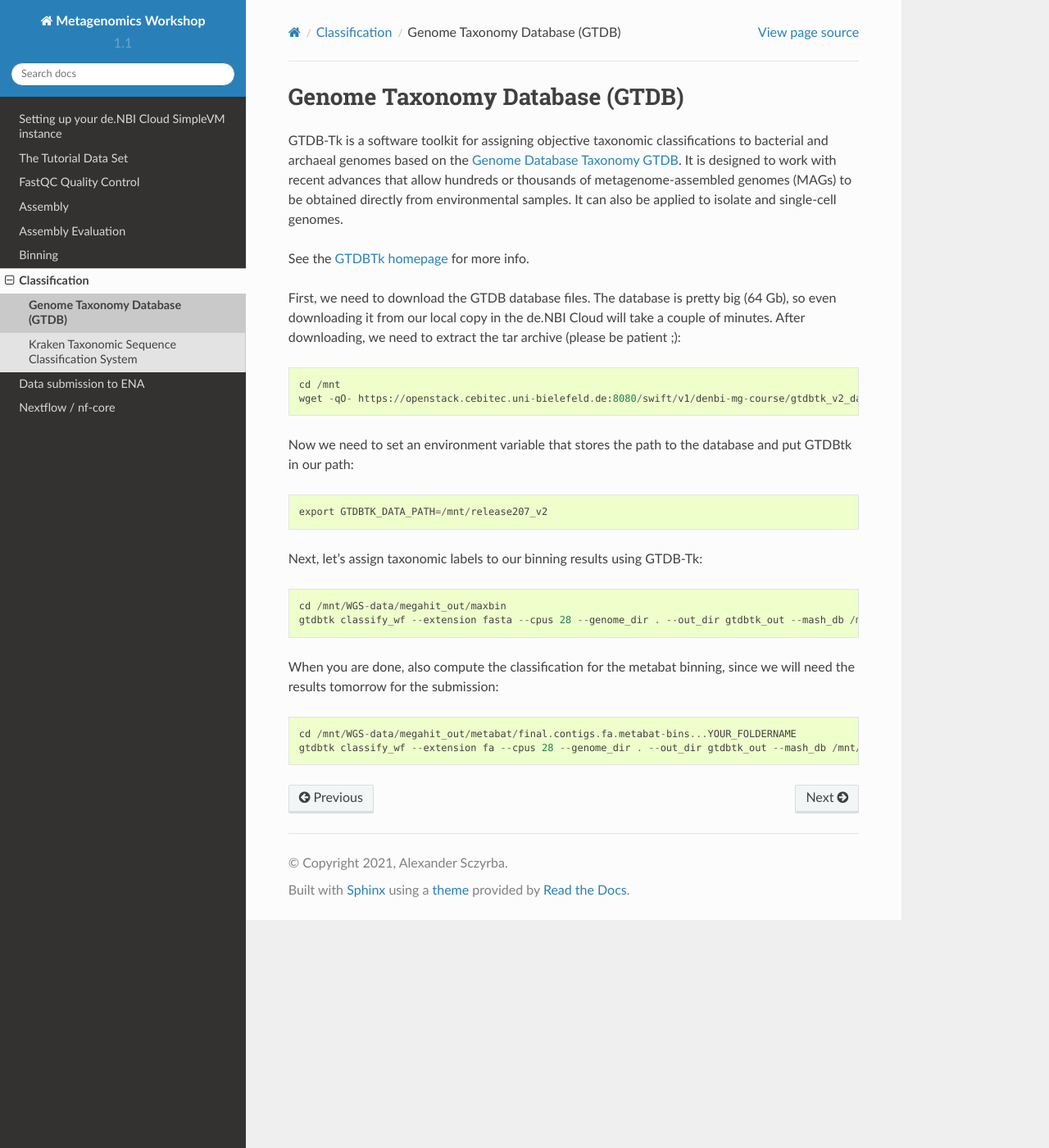
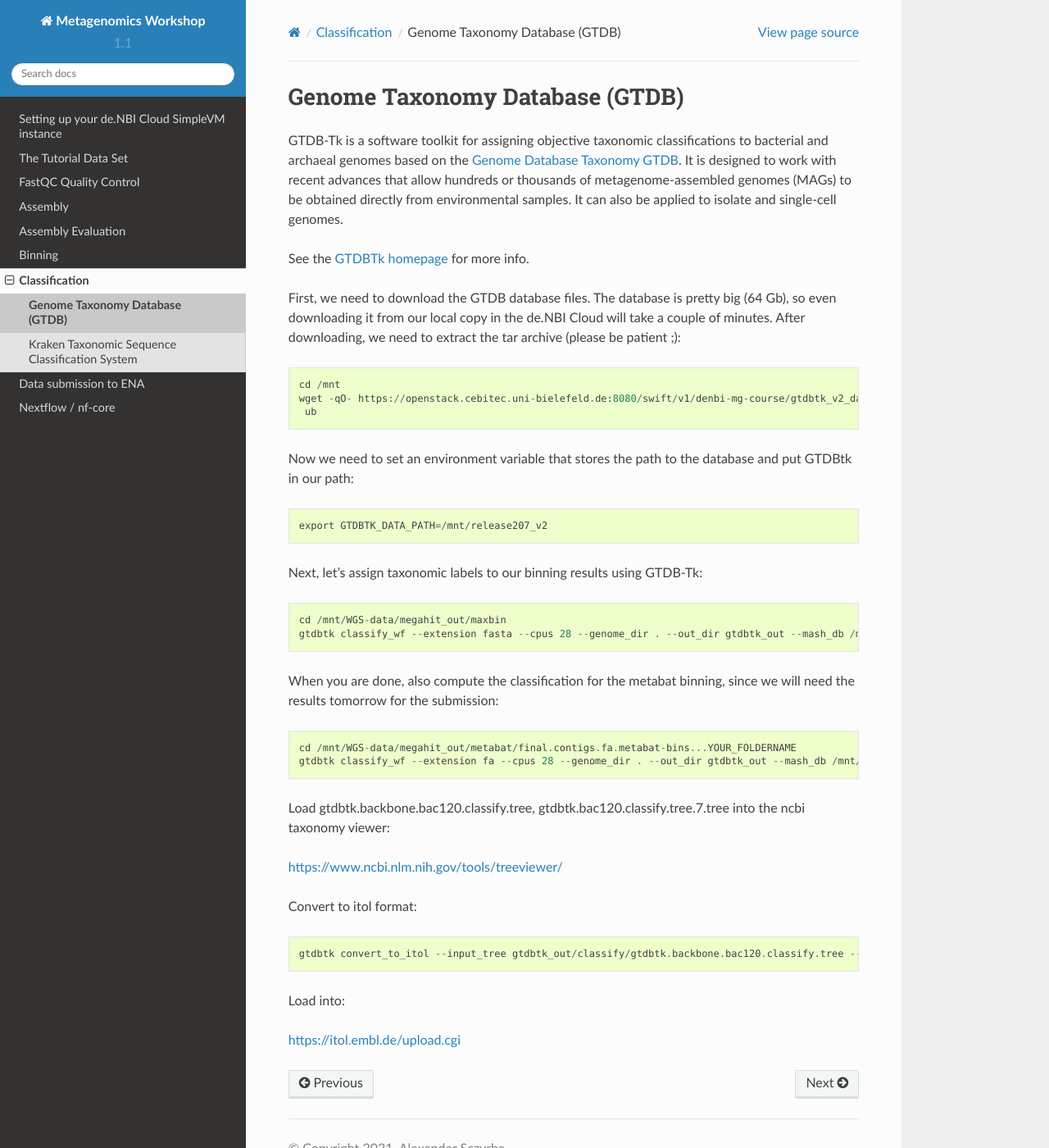
Before and after one commit to metagenomics/metagenomics-workshop, a Sphinx documentation site: the page built from docs/classification/gtdb-tk.rst, in a window 1280 px wide and 1400 px high. Shown: the whole window at 82% size. Built offline with Sphinx 7.4.7 and the Read the Docs theme 2.0.0, drawn with Linux system fonts in a browser that asks for light colours.

Commit message:
Update gtdb-tk.rst

```diff
--- a/docs/classification/gtdb-tk.rst
+++ b/docs/classification/gtdb-tk.rst
@@ -19,7 +19,7 @@ tar archive (please be patient ;)::
 
   cd /mnt
   wget -qO- https://openstack.cebitec.uni-bielefeld.de:8080/swift/v1/denbi-mg-course/gtdbtk_v2_data.tar.gz | tar xvz
-
+   ub
 Now we need to set an environment variable that stores the path to
 the database and put GTDBtk in our path::
 
@@ -35,3 +35,15 @@ When you are done, also compute the classification for the metabat binning, sinc
 
   cd /mnt/WGS-data/megahit_out/metabat/final.contigs.fa.metabat-bins...YOUR_FOLDERNAME
   gtdbtk classify_wf --extension fa --cpus 28 --genome_dir . --out_dir gtdbtk_out --mash_db /mnt/release207_v2/mash.msh
+
+Load gtdbtk.backbone.bac120.classify.tree, gtdbtk.bac120.classify.tree.7.tree into the ncbi taxonomy viewer:
+
+https://www.ncbi.nlm.nih.gov/tools/treeviewer/
+
+Convert to itol format::
+
+  gtdbtk convert_to_itol --input_tree gtdbtk_out/classify/gtdbtk.backbone.bac120.classify.tree --output_tree test.itol
+
+Load into:
+
+https://itol.embl.de/upload.cgi
```
